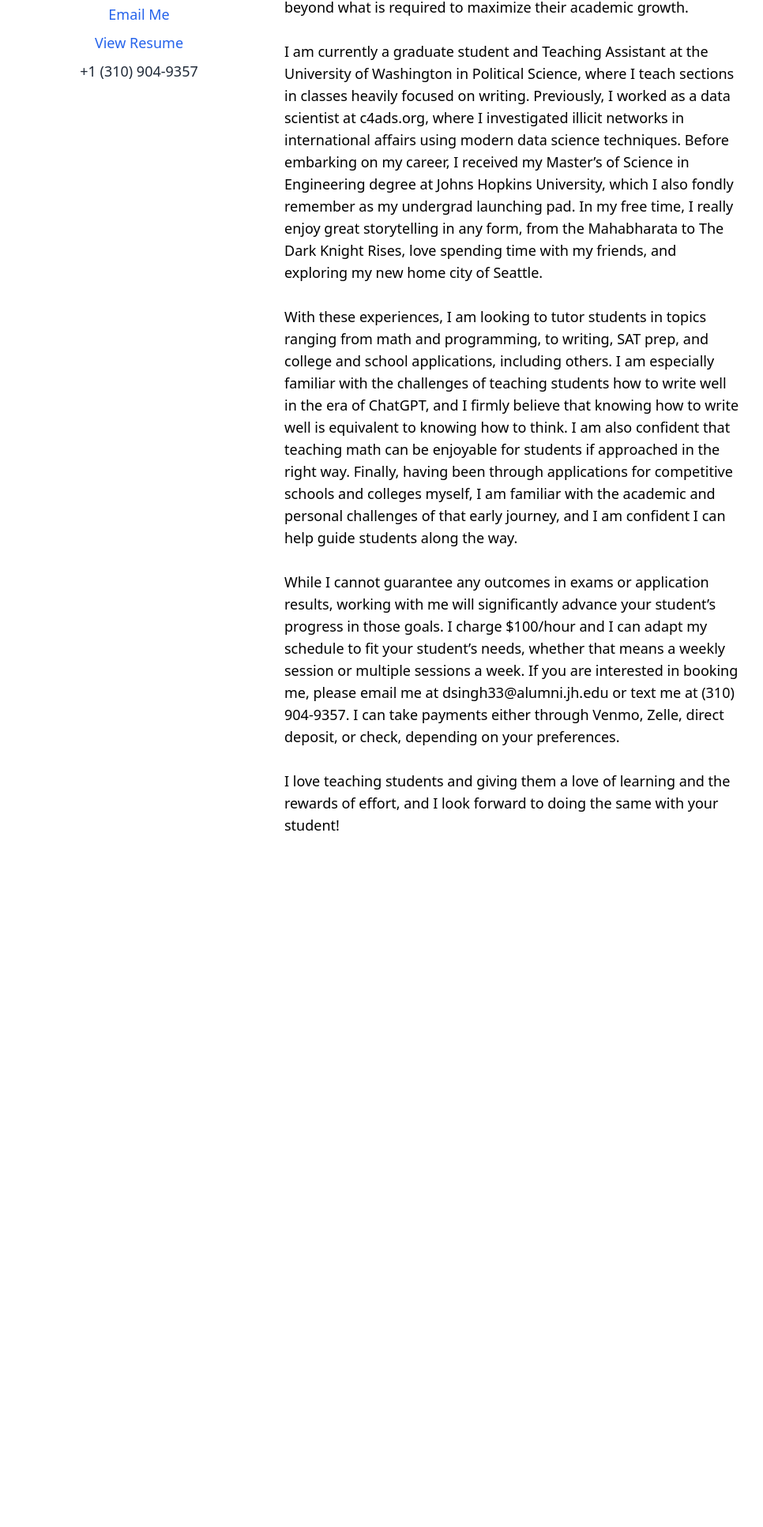
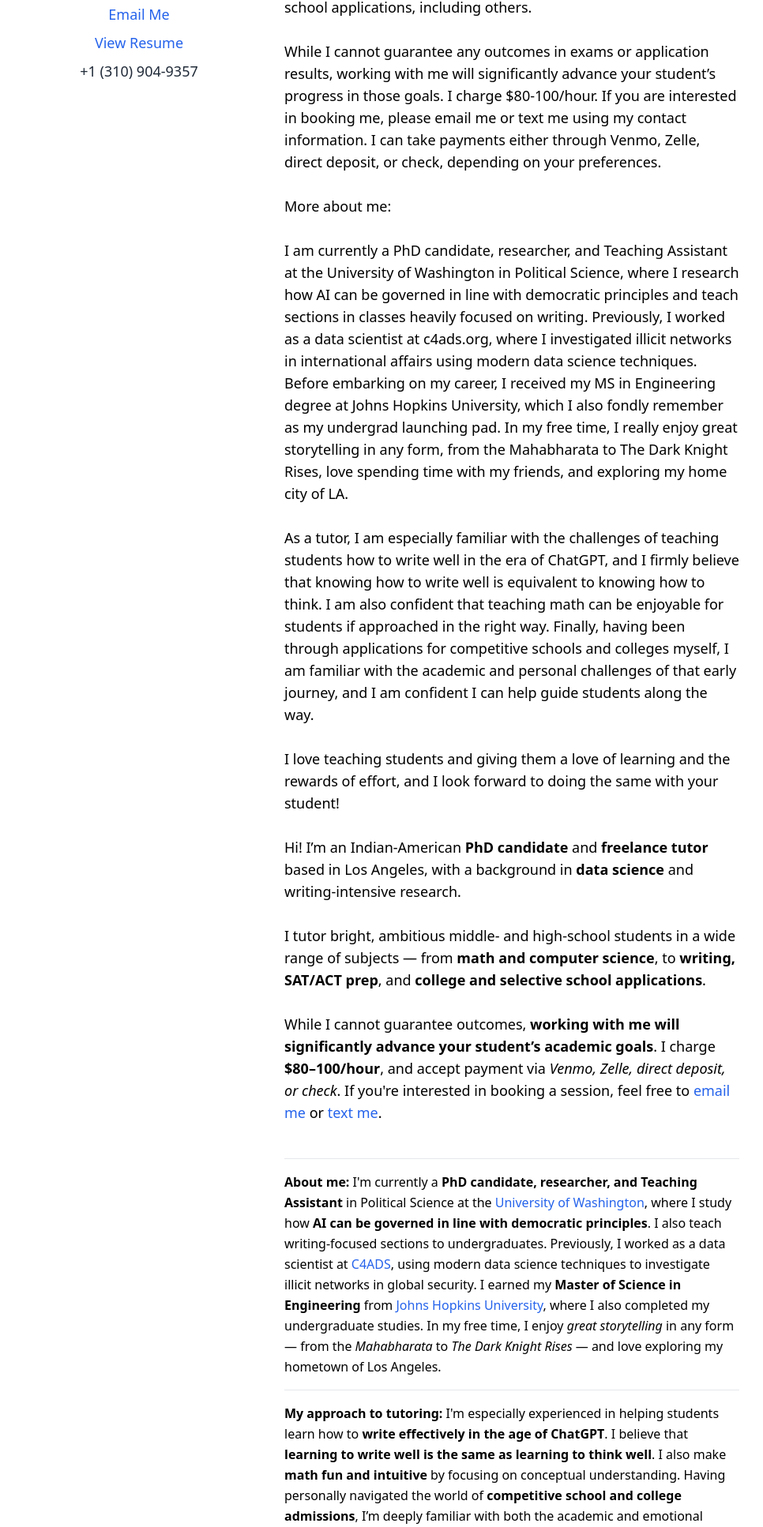
Before and after one commit to devanshursingh/devanshursingh.github.io, a plain HTML site: page index.html in a window 1280 px wide. Shown: the part 253-2187 px from the top of the page at 79% size, without its empty margins (96-1062 px from the left). Before the commit the page ends 1336 px from the top, so only its background shows below. Drawn offline with nearby package versions, Linux system fonts and the light colour scheme.

Commit message:
Update index.html

```diff
--- a/index.html
+++ b/index.html
@@ -25,17 +25,46 @@
     <div class="text-center md:text-left max-w-xl">
       <h1 class="text-4xl font-bold mb-4">Devanshu Raj Singh</h1>
       <p class="text-lg whitespace-pre-line">
-Hi! My name is Devanshu Singh. I am an Indian-American young professional and freelance tutor living in Seattle.
-With a background in data science as well as writing-heavy research, I am perfectly suited to tutor bright, ambitious middle-school and high-school students who want to put in that extra effort beyond what is required to maximize their academic growth.
+Hi! I am an Indian-American PhD candidate and freelance tutor from LA with a background in data science.
+I enjoy tutoring bright, ambitious middle-school and high-school students in topics ranging from math and computer science, to writing, SAT/ACT prep, and college and selective middle and high school applications, including others.
 
-I am currently a graduate student and Teaching Assistant at the University of Washington in Political Science, where I teach sections in classes heavily focused on writing. Previously, I worked as a data scientist at c4ads.org, where I investigated illicit networks in international affairs using modern data science techniques. Before embarking on my career, I received my Master’s of Science in Engineering degree at Johns Hopkins University, which I also fondly remember as my undergrad launching pad. In my free time, I really enjoy great storytelling in any form, from the Mahabharata to The Dark Knight Rises, love spending time with my friends, and exploring my new home city of Seattle.
+While I cannot guarantee any outcomes in exams or application results, working with me will significantly advance your student’s progress in those goals. I charge $80-100/hour. If you are interested in booking me, please email me or text me using my contact information. I can take payments either through Venmo, Zelle, direct deposit, or check, depending on your preferences.
 
-With these experiences, I am looking to tutor students in topics ranging from math and programming, to writing, SAT prep, and college and school applications, including others. I am especially familiar with the challenges of teaching students how to write well in the era of ChatGPT, and I firmly believe that knowing how to write well is equivalent to knowing how to think. I am also confident that teaching math can be enjoyable for students if approached in the right way. Finally, having been through applications for competitive schools and colleges myself, I am familiar with the academic and personal challenges of that early journey, and I am confident I can help guide students along the way.
+More about me:
 
-While I cannot guarantee any outcomes in exams or application results, working with me will significantly advance your student’s progress in those goals. I charge $100/hour and I can adapt my schedule to fit your student’s needs, whether that means a weekly session or multiple sessions a week. If you are interested in booking me, please email me at dsingh33@alumni.jh.edu or text me at (310) 904-9357. I can take payments either through Venmo, Zelle, direct deposit, or check, depending on your preferences.
+I am currently a PhD candidate, researcher, and Teaching Assistant at the University of Washington in Political Science, where I research how AI can be governed in line with democratic principles and teach sections in classes heavily focused on writing. Previously, I worked as a data scientist at c4ads.org, where I investigated illicit networks in international affairs using modern data science techniques. Before embarking on my career, I received my MS in Engineering degree at Johns Hopkins University, which I also fondly remember as my undergrad launching pad. In my free time, I really enjoy great storytelling in any form, from the Mahabharata to The Dark Knight Rises, love spending time with my friends, and exploring my home city of LA.
+
+As a tutor, I am especially familiar with the challenges of teaching students how to write well in the era of ChatGPT, and I firmly believe that knowing how to write well is equivalent to knowing how to think. I am also confident that teaching math can be enjoyable for students if approached in the right way. Finally, having been through applications for competitive schools and colleges myself, I am familiar with the academic and personal challenges of that early journey, and I am confident I can help guide students along the way.
 
 I love teaching students and giving them a love of learning and the rewards of effort, and I look forward to doing the same with your student!
       </p>
+      <p class="text-lg whitespace-pre-line">
+Hi! I’m an Indian-American <strong>PhD candidate</strong> and <strong>freelance tutor</strong> based in Los Angeles, with a background in <strong>data science</strong> and writing-intensive research.
+
+I tutor bright, ambitious middle- and high-school students in a wide range of subjects — from <strong>math and computer science</strong>, to <strong>writing, SAT/ACT prep</strong>, and <strong>college and selective school applications</strong>.
+
+While I cannot guarantee outcomes, <strong>working with me will significantly advance your student’s academic goals</strong>. I charge <strong>$80–100/hour</strong>, and accept payment via <em>Venmo, Zelle, direct deposit, or check</em>. If you're interested in booking a session, feel free to <a href="mailto:dsingh33@alumni.jh.edu" class="text-blue-600 hover:underline">email me</a> or <a href="tel:+13109049357" class="text-blue-600 hover:underline">text me</a>.
+
+<hr class="my-4" />
+
+<strong>About me:</strong>
+
+I'm currently a <strong>PhD candidate, researcher, and Teaching Assistant</strong> in Political Science at the <a href="https://www.washington.edu/" target="_blank" class="text-blue-600 hover:underline">University of Washington</a>, where I study how <strong>AI can be governed in line with democratic principles</strong>. I also teach writing-focused sections to undergraduates.
+
+Previously, I worked as a data scientist at <a href="https://c4ads.org" target="_blank" class="text-blue-600 hover:underline">C4ADS</a>, using modern data science techniques to investigate illicit networks in global security. I earned my <strong>Master of Science in Engineering</strong> from <a href="https://www.jhu.edu/" target="_blank" class="text-blue-600 hover:underline">Johns Hopkins University</a>, where I also completed my undergraduate studies.
+
+In my free time, I enjoy <em>great storytelling</em> in any form — from the <em>Mahabharata</em> to <em>The Dark Knight Rises</em> — and love exploring my hometown of Los Angeles.
+
+<hr class="my-4" />
+
+<strong>My approach to tutoring:</strong>
+
+I'm especially experienced in helping students learn how to <strong>write effectively in the age of ChatGPT</strong>. I believe that <strong>learning to write well is the same as learning to think well</strong>. I also make <strong>math fun and intuitive</strong> by focusing on conceptual understanding.
+
+Having personally navigated the world of <strong>competitive school and college admissions</strong>, I’m deeply familiar with both the academic and emotional challenges of the journey — and I’m confident I can help guide your student through it.
+
+I love teaching, and I love helping students develop a lifelong appreciation for learning. I look forward to working with yours!
+    </p>
     </div>
 
   </div>
```
